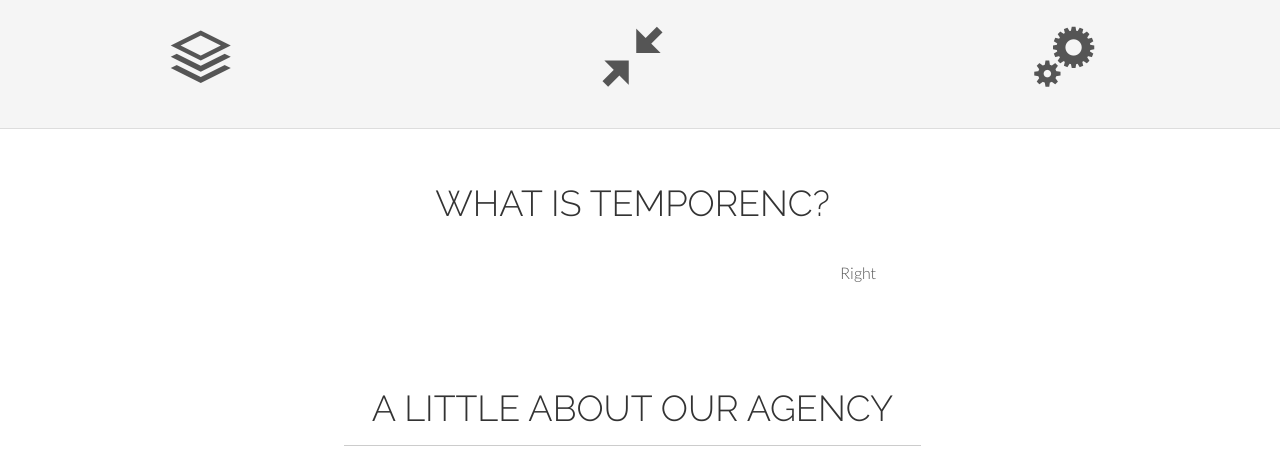
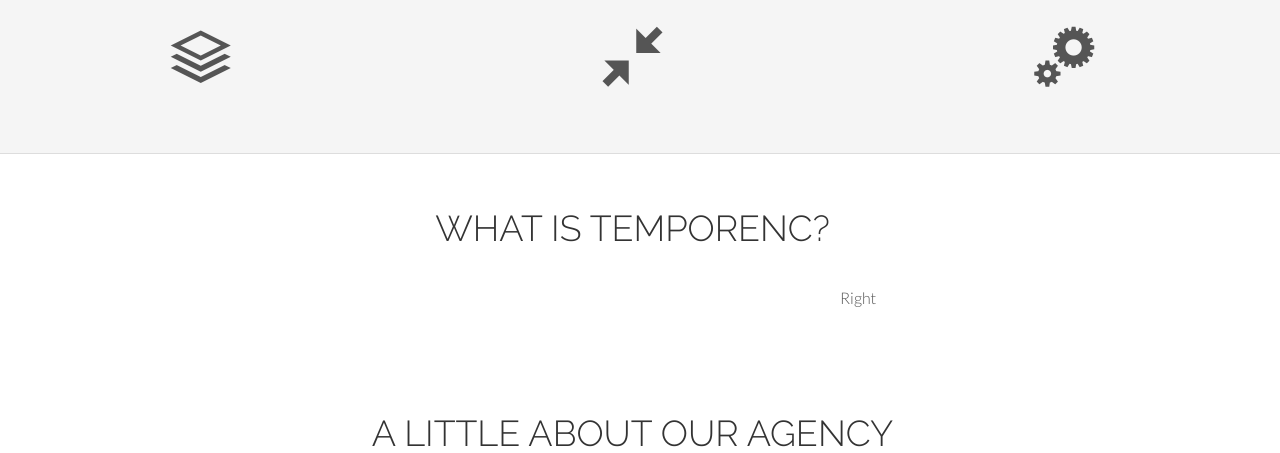
Before and after one commit to temporenc/temporenc, a Flask app: template templates/index.html in a window 1280 px wide. Shown: the part 600-1053 px from the top of the page. Run offline with Flask 2, Linux system fonts and the light colour scheme; the template is opened without the code that fills it, so the values that code supplies are empty; some libraries are stand-ins or nearby versions.

Commit message:
Increase top margin for <h2> headings

```diff
--- a/static/css/main.css
+++ b/static/css/main.css
@@ -164,6 +164,9 @@ h1, h2, h3, h4, h5, h6 {
     color: #333;
 }
 
+h2 {
+  margin-top: 45px;
+}
 
 /* Paragraph & Typographic */
 p {
```
